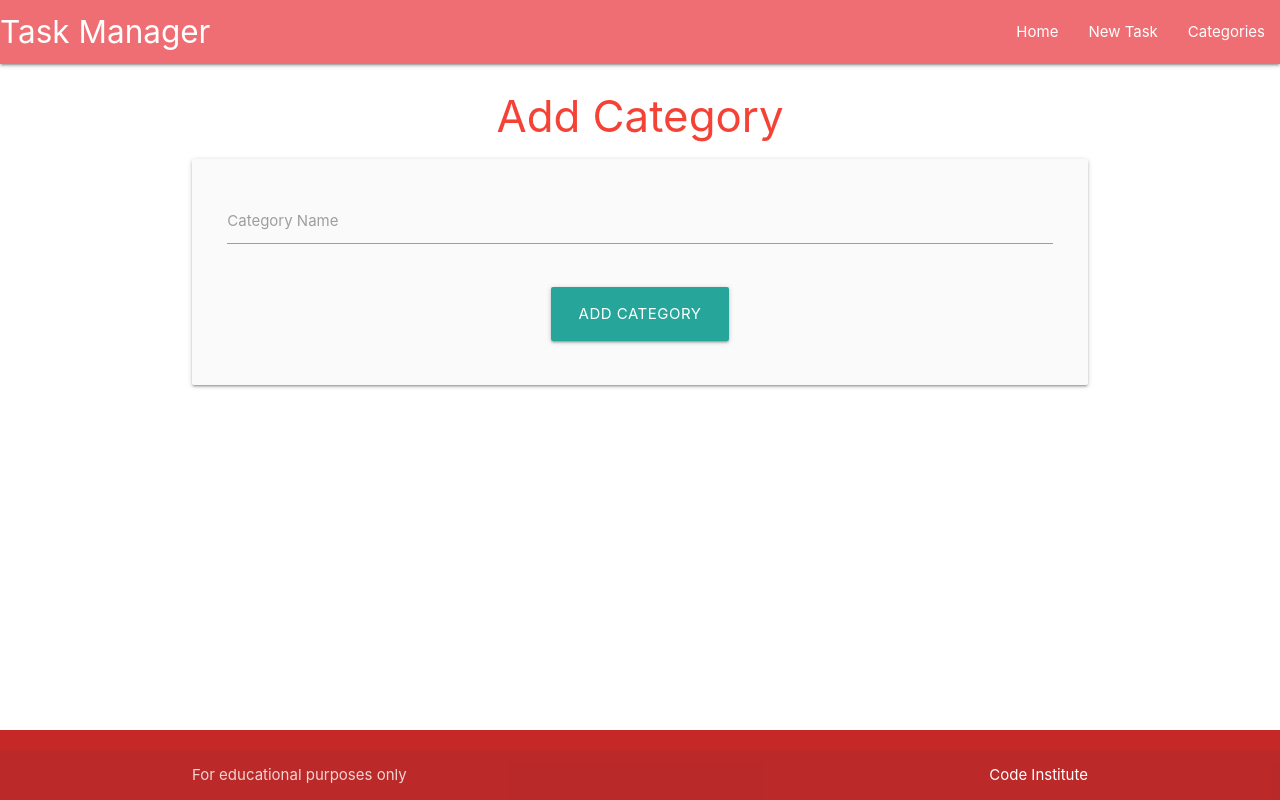
After one commit to Morgana-S/flask-sqlalchemy-task-manager, a Python web app: template taskmanager/templates/add_category.html in a window 1280 px wide. The commit adds this page. Run offline with Jinja, Linux system fonts and the light colour scheme; the template is opened without the code that fills it, so the values that code supplies are empty.

Commit message:
Add functionality for creating new categories

```diff
--- /dev/null
+++ b/taskmanager/templates/add_category.html
@@ -0,0 +1,32 @@
+<!-- prettier-ignore -->
+{% extends "base.html" %}
+{% block content %}
+
+<h3 class="red-text center-align">Add Category</h3>
+
+<div class="row card-panel grey lighten-5">
+  <form class="col s12" method="POST" action="{{ url_for('add_category')  }}">
+    <div class="row">
+      <div class="input-field col s12">
+        <input
+          id="category_name"
+          name="category_name"
+          type="text"
+          class="validate"
+          minlength="3"
+          maxlength="25"
+          required />
+        <label for="category_name">Category Name</label>
+      </div>
+    </div>
+    <div class="row">
+      <div class="col s12 center-align">
+        <button type="submit" class="btn-large light-red darken-1">
+          Add Category
+        </button>
+      </div>
+    </div>
+  </form>
+</div>
+
+{% endblock %}
--- a/taskmanager/templates/base.html
+++ b/taskmanager/templates/base.html
@@ -29,7 +29,7 @@
           <ul class="right hide-on-med-and-down">
             <li><a href="{{  url_for('home')  }}">Home</a></li>
             <li><a href="">New Task</a></li>
-            <li><a href="">Categories</a></li>
+            <li><a href="{{  url_for('categories')  }}">Categories</a></li>
           </ul>
         </div>
       </nav>
@@ -37,7 +37,7 @@
       <ul class="sidenav" id="mobile-demo">
         <li><a href="{{  url_for('home')  }}">Home</a></li>
         <li><a href="">New Task</a></li>
-        <li><a href="">Categories</a></li>
+        <li><a href="{{  url_for('categories')  }}">Categories</a></li>
       </ul>
     </header>
     <main class="container">
```
Also changed, not shown: taskmanager/routes.py (+16 -1 lines), taskmanager/templates/categories.html (added, +15 -0 lines).
